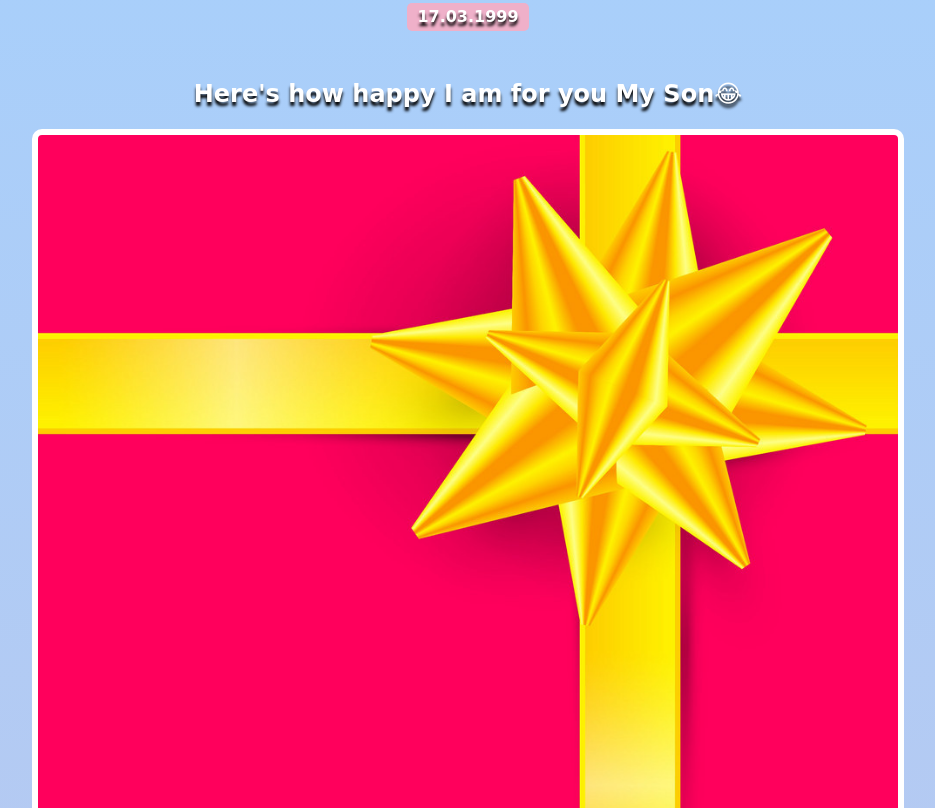
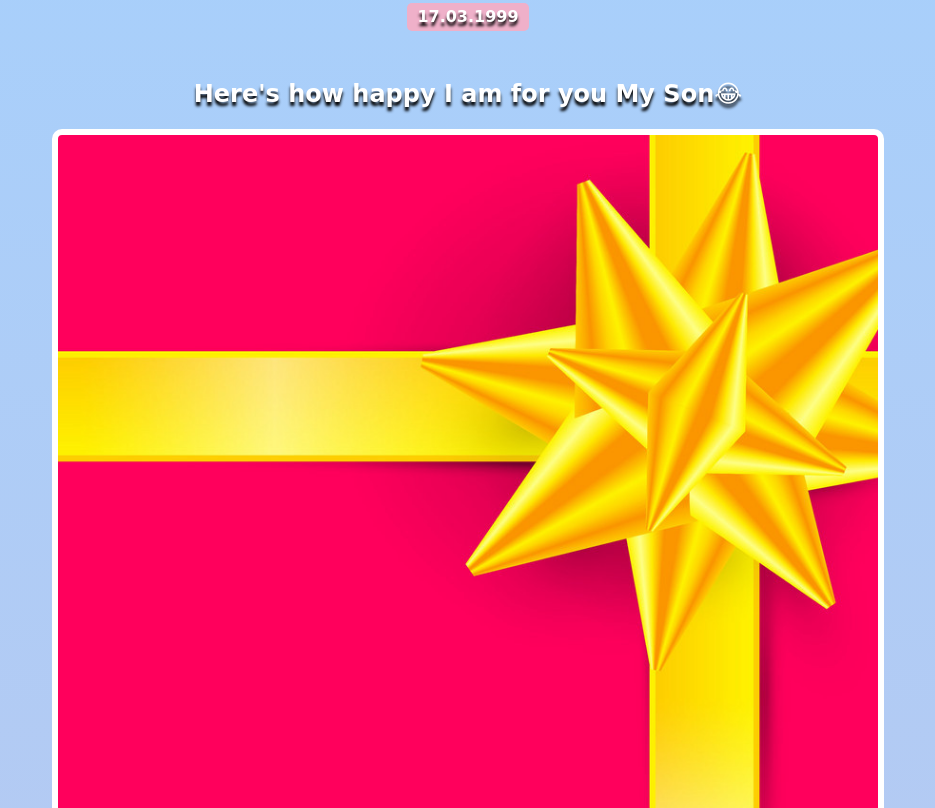
Before and after one commit to mohdfarman786/birthday-satyam, a plain HTML site: page index.html in a window 1280 px wide. Shown: the part 512-1320 px from the top of the page, without its empty margins (172-1107 px from the left). Drawn offline with nearby package versions, Linux system fonts and the light colour scheme; a web font is replaced by a local one.

Commit message:
update the width

```diff
--- a/styles.css
+++ b/styles.css
@@ -64,8 +64,8 @@ h1, h2, h3, h4{
 
 .gift-img1 {
     margin: 20px auto;
-    max-width: 860px;
-    height: 800px;
+    max-width: 820px;
+    height: 940px;
     border: 6px solid white;
     border-radius: 10px;
     background-image: url("gift-cover.jpg");
```
